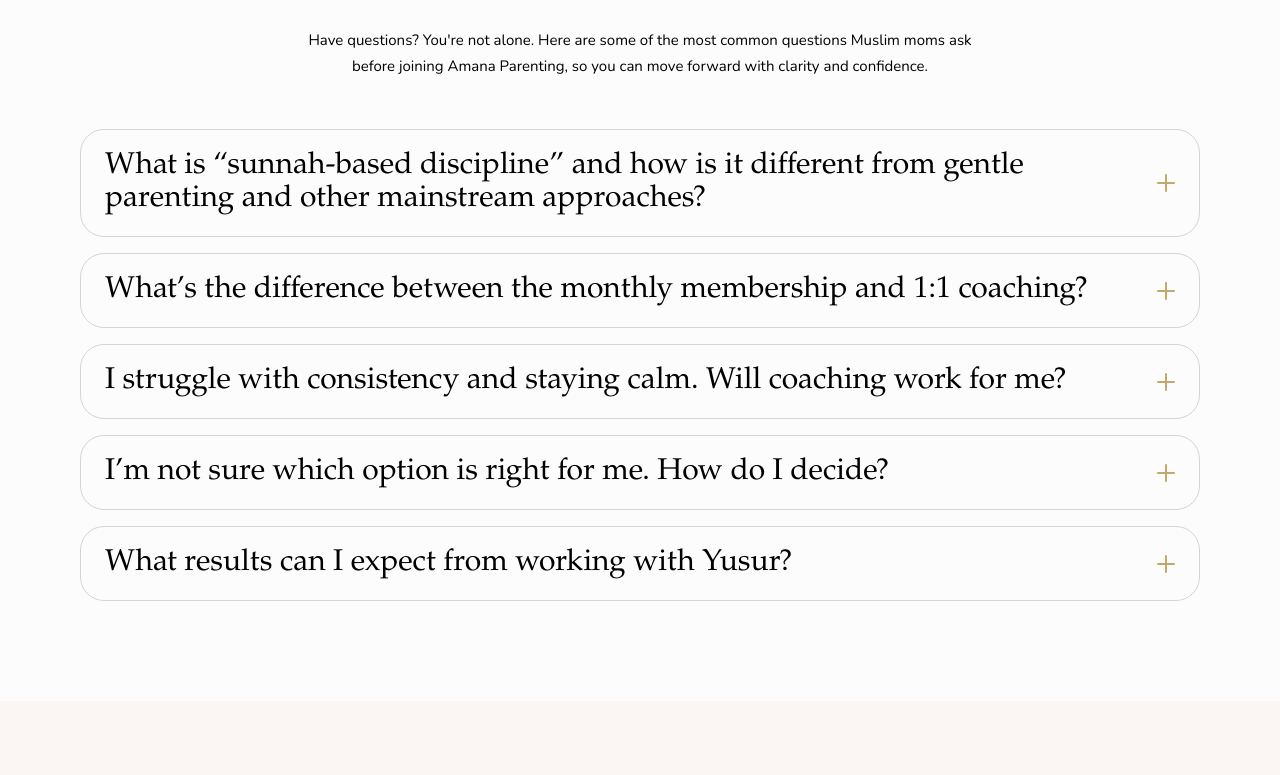
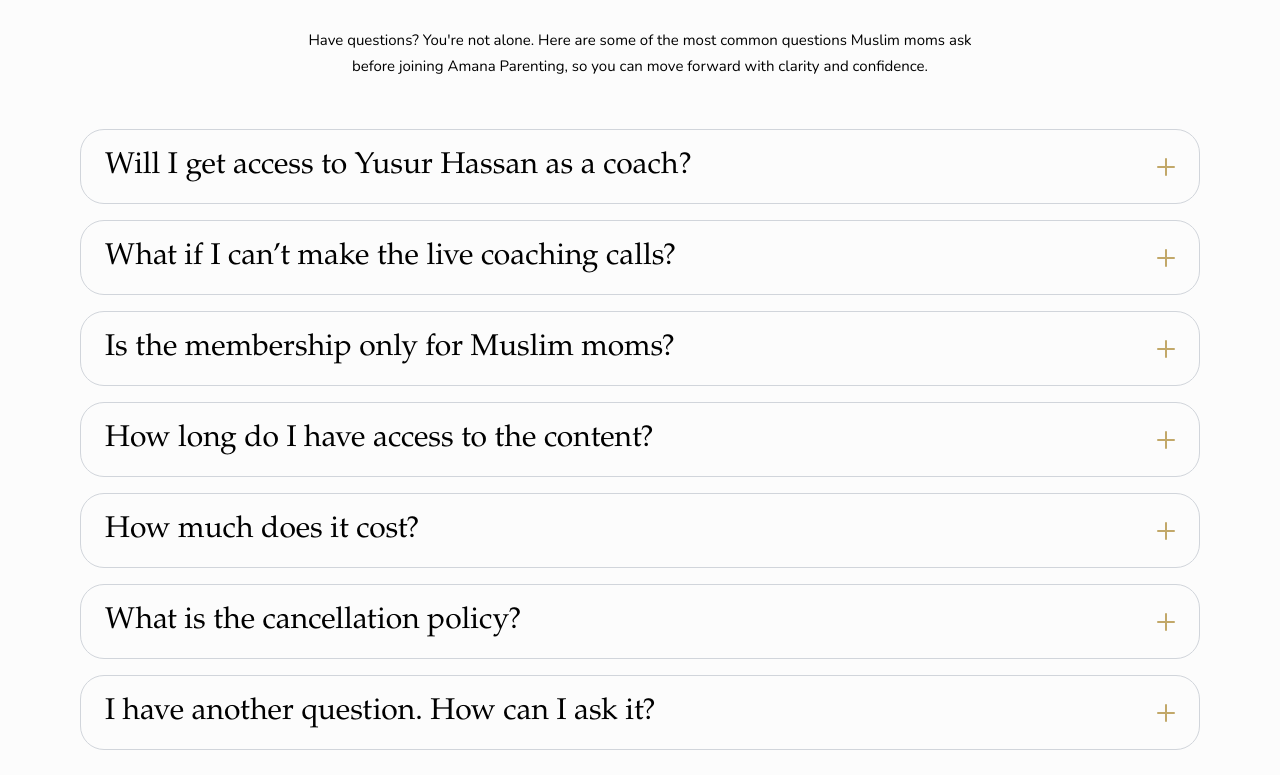
Before and after one commit to rahmamahdi02/amana-parenting, a React (Vite) app: page /membership in a window 1280 px wide. Shown: the part 4248-5023 px from the top of the page. Built offline with nearby package versions, Linux system fonts and the light colour scheme.

Commit message:
feat: faq page

```diff
--- a/src/Membership.jsx
+++ b/src/Membership.jsx
@@ -4,7 +4,7 @@
 import Treatmants from "./components/Treatmants";
 import Benefits from "./components/Benefits";
 import About from "./components/About";
-import Faq from "./components/Faq";
+import FaqMembership from "./components/FaqMembership";
 import Counter from "./components/Counter";
 import Cta from "./components/Cta";
 import Connect from "./components/Connect";
@@ -20,7 +20,7 @@
         <About />
         <Benefits />
         <Cta />
-        <Faq />
+        <FaqMembership />
         <Connect />
       </main>
     </>
--- a/src/components/FaqMembership.jsx
+++ b/src/components/FaqMembership.jsx
@@ -1,9 +1,10 @@
 import { useState } from 'react';
 import { motion } from 'framer-motion';
-import { faq } from "../data";
+import { faqMembership as faqData } from "../data";
 import SectionTitle from './SectionTitle';
 
-export default function Faq() {
+// ✅ Rename the component to avoid name clash
+export default function FaqMembershipSection() {
   const [activeIndex, setActiveIndex] = useState(null);
 
   const toggleAccordion = (index) => {
@@ -11,18 +12,24 @@
   };
 
   return (
-    <section id="faq" className="bg-offWhite1">
+    <section id="faqMembership" className="bg-offWhite1">
       <div className="wrapper my-[75px] lg:my-[100px]">
         <SectionTitle>
-        <h2>Common<span className='font-bold text-primaryColor'> Questions</span></h2>
-        <p>Have questions? You're not alone. Here are some of the most common questions Muslim moms ask before joining Amana Parenting, so you can move forward with clarity and confidence.</p>
+          <h2>
+            Common<span className="font-bold text-primaryColor"> Questions</span>
+          </h2>
+          <p>
+            Have questions? You're not alone. Here are some of the most common
+            questions Muslim moms ask before joining Amana Parenting, so you can
+            move forward with clarity and confidence.
+          </p>
         </SectionTitle>
         <ul>
-          {faq.map((item, index) => (
+          {faqData.map((item, index) => (
             <li key={index} className="mb-4 rounded-3xl border border-gray-300">
               <button
                 onClick={() => toggleAccordion(index)}
-                className="px-6 py-5 text-left rounded-3xl cursor-pointer w-full flex justify-between items-center  gap-4"
+                className="px-6 py-5 text-left rounded-3xl cursor-pointer w-full flex justify-between items-center gap-4"
               >
                 <h3>{item.question}</h3>
                 <div className="relative">
--- a/src/data.js
+++ b/src/data.js
@@ -99,6 +99,38 @@
     {question: 'What results can I expect from working with Yusur?', answer: 'You’ll start seeing results in your mindset, connection with your children, and how you handle discipline. Most moms report feeling more calm, confident, and consistent—with less yelling, fewer power struggles, and deeper relationships with their kids. And best of all? You’ll be parenting in a way that aligns with your deen and values.'},
 ];
 
+export const faqMembership = [
+  {
+    question: 'Will I get access to Yusur Hassan as a coach?',
+    answer: 'Yes! You’ll have direct access to Yusur through weekly live coaching calls and the private group.',
+  },
+  {
+    question: 'What if I can’t make the live coaching calls?',
+    answer: 'No worries! All live coaching calls are recorded, so you can catch up anytime at your convenience.',
+  },
+  {
+    question: 'Is the membership only for Muslim moms?',
+    answer: 'You’re more than welcome to join us. It is important to understand that although Mums Unstuck covers primarily secular topics, all teachings as well as advice and coaching given, will be filtered upon Islamic principles to ensure we stay aligned to our core values as a Muslim community.',
+  },
+  {
+    question: 'How long do I have access to the content?',
+    answer: 'You’ll have ongoing access to all resources and videos as long as you’re a member.',
+  },
+  {
+    question: 'How much does it cost?',
+    answer: 'It’s just $37/month, giving you expert coaching, resources, and community support!',
+  },
+  {
+    question: 'What is the cancellation policy?',
+    answer: 'You can cancel anytime before your next billing cycle. No long-term commitment required!',
+  },
+  {
+    question: 'I have another question. How can I ask it?',
+    answer: 'Feel free to reach out directly via our private group or contact support through amanaparentcoaching@gmail.com.',
+  },
+];
+
+
 export const contactInformations = [
   {
     contactIcon: phoneIcon,
```
